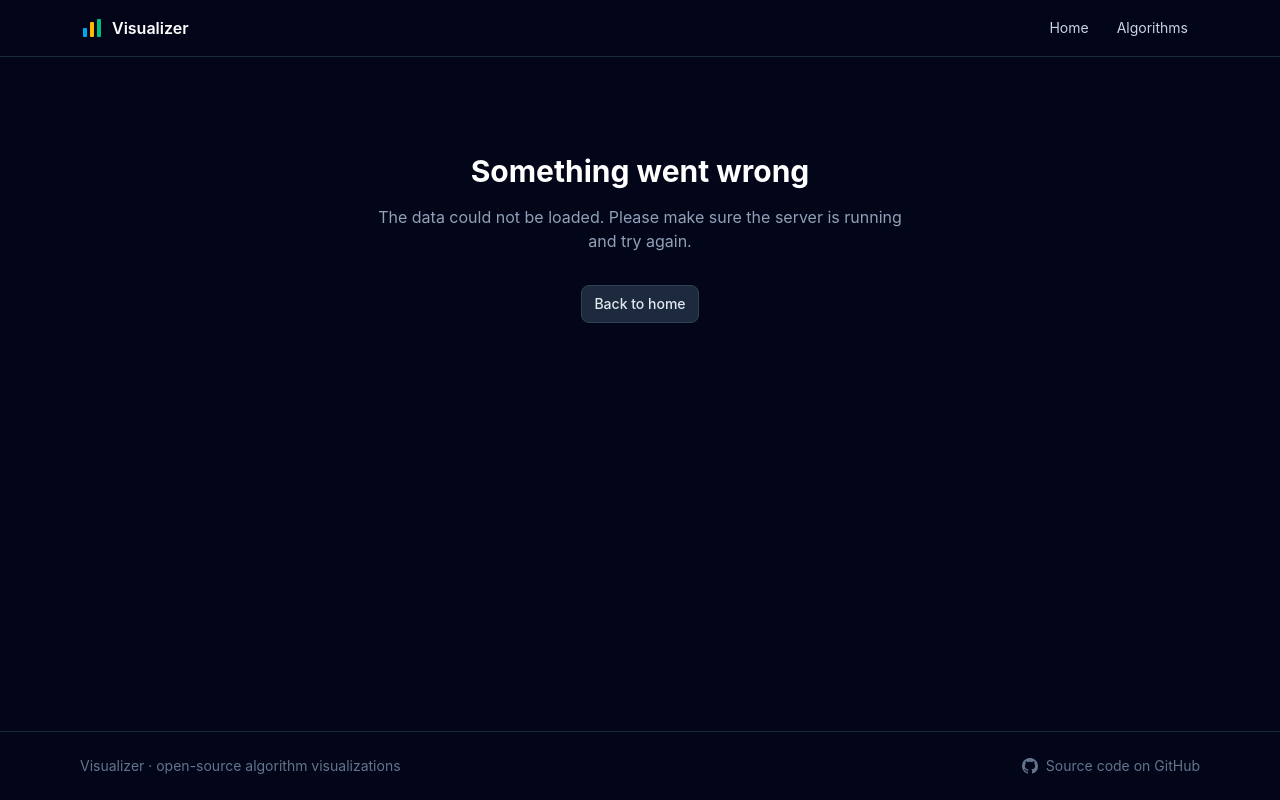
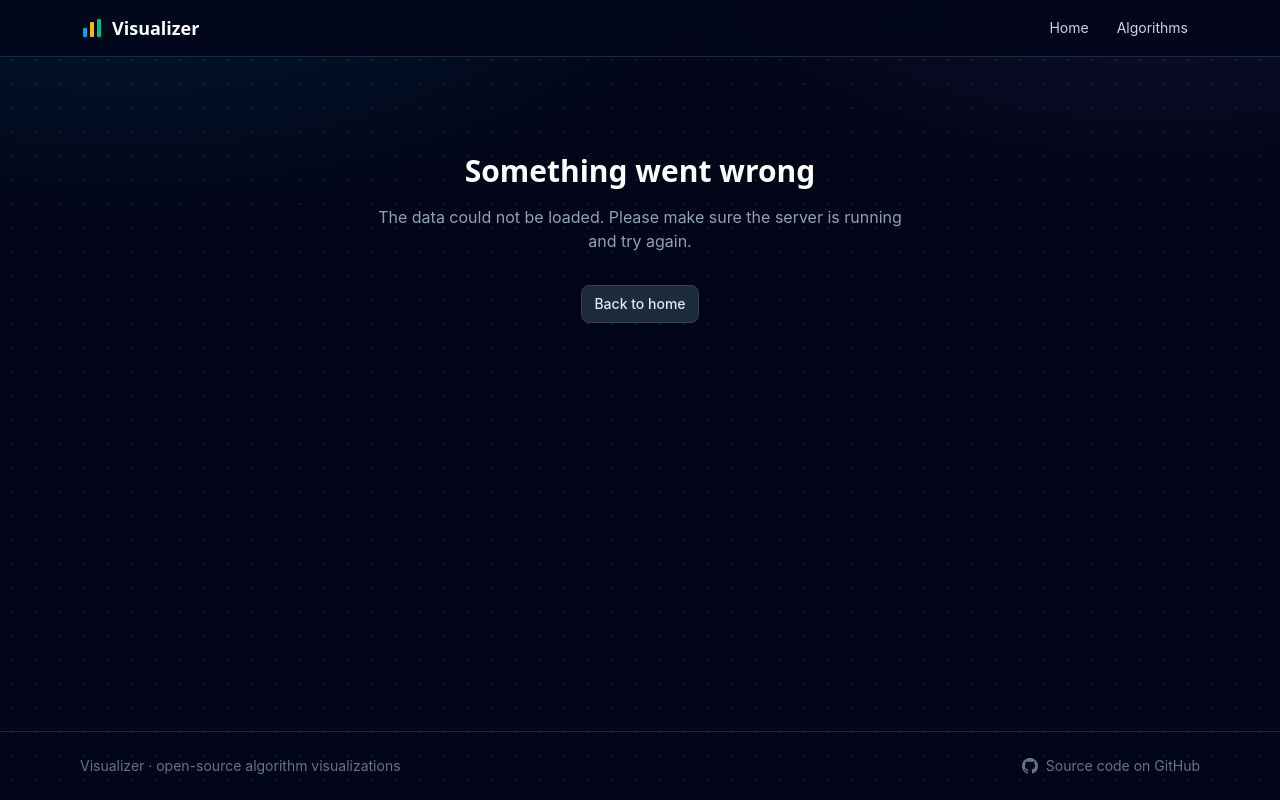
Before and after one commit to PpekKOX/Visualizer, a website built with Vite: page frontend/index.html in a window 1280 px wide. Built offline with nearby package versions, Linux system fonts and the light colour scheme; files whose address does not match are found by name.

Commit message:
feat: adjust site look

```diff
--- a/frontend/index.html
+++ b/frontend/index.html
@@ -8,10 +8,10 @@
 		<link rel="icon" type="image/svg+xml" href="/favicon.svg" />
 		<title>Visualizer</title>
 	</head>
-	<body class="flex min-h-screen flex-col bg-slate-950 text-slate-300 antialiased">
+	<body class="flex min-h-screen flex-col text-slate-300 antialiased">
 		<header class="sticky top-0 z-10 border-b border-slate-800 bg-slate-950/80 backdrop-blur">
 			<nav class="mx-auto flex max-w-6xl items-center justify-between px-4 py-3">
-				<a href="/" class="flex items-center gap-2 font-semibold text-white">
+				<a href="/" class="flex items-center gap-2 font-display text-lg font-semibold text-white">
 					<svg viewBox="0 0 24 24" class="h-6 w-6" aria-hidden="true">
 						<rect x="3" y="12" width="4" height="9" rx="1" class="fill-sky-500" />
 						<rect x="10" y="6" width="4" height="15" rx="1" class="fill-amber-400" />
--- a/frontend/package.json
+++ b/frontend/package.json
@@ -17,6 +17,8 @@
 		"vitest": "^5.1.0"
 	},
 	"dependencies": {
+		"@fontsource-variable/jetbrains-mono": "^5.3.0",
+		"@fontsource-variable/space-grotesk": "^5.3.0",
 		"@visualizer/shared": "^0.1.0",
 		"highlight.js": "^11.12.0"
 	}
--- a/frontend/src/main.ts
+++ b/frontend/src/main.ts
@@ -1,3 +1,5 @@
+import "@fontsource-variable/jetbrains-mono";
+import "@fontsource-variable/space-grotesk";
 import "./style.css";
 import { algorithmPage } from "./pages/algorithmPage";
 import { homePage } from "./pages/homePage";
--- a/frontend/src/style.css
+++ b/frontend/src/style.css
@@ -1,8 +1,29 @@
 @import "tailwindcss";
+
+@theme {
+	--font-display: "Space Grotesk Variable", ui-sans-serif, system-ui, sans-serif;
+	--font-mono: "JetBrains Mono Variable", ui-monospace, SFMono-Regular, Menlo, Consolas, monospace;
+}
+
+@layer base {
+	body {
+		background:
+			radial-gradient(56rem 28rem at 10% -6rem, rgb(14 165 233 / 0.14), transparent 70%),
+			radial-gradient(48rem 26rem at 90% -6rem, rgb(139 92 246 / 0.12), transparent 70%),
+			radial-gradient(rgb(148 163 184 / 0.13) 1px, transparent 1px) 0 0 / 24px 24px,
+			var(--color-slate-950);
+	}
+
+	h1,
+	h2,
+	h3 {
+		font-family: var(--font-display);
+	}
+}
 
 @layer components {
 	.card {
-		@apply rounded-xl border border-slate-800 bg-slate-900/60;
+		@apply rounded-xl border border-slate-800 bg-linear-to-b from-slate-900/90 to-slate-900/60 shadow-lg inset-shadow-2xs shadow-black/20 inset-shadow-white/5;
 	}
 
 	.button {
```
